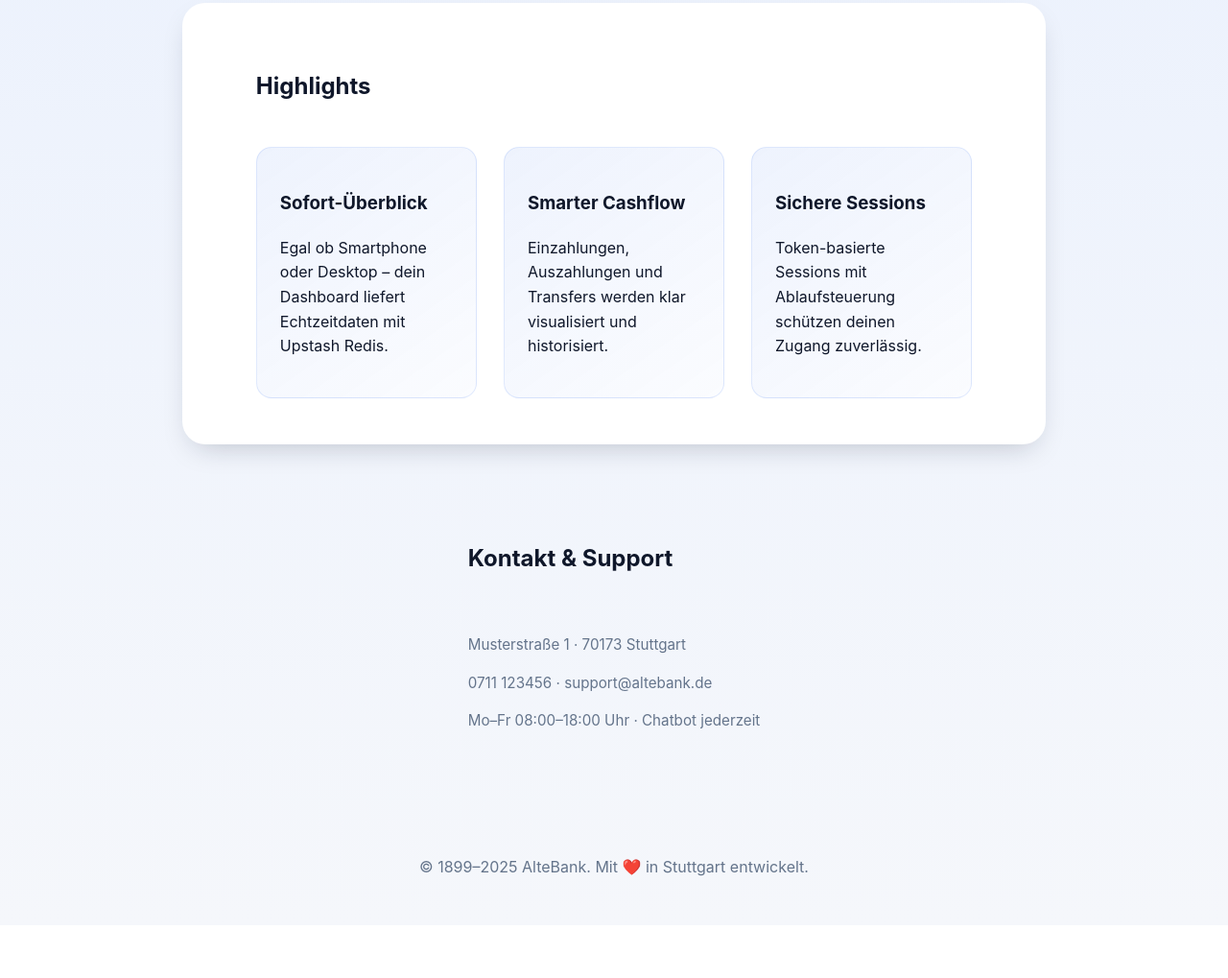
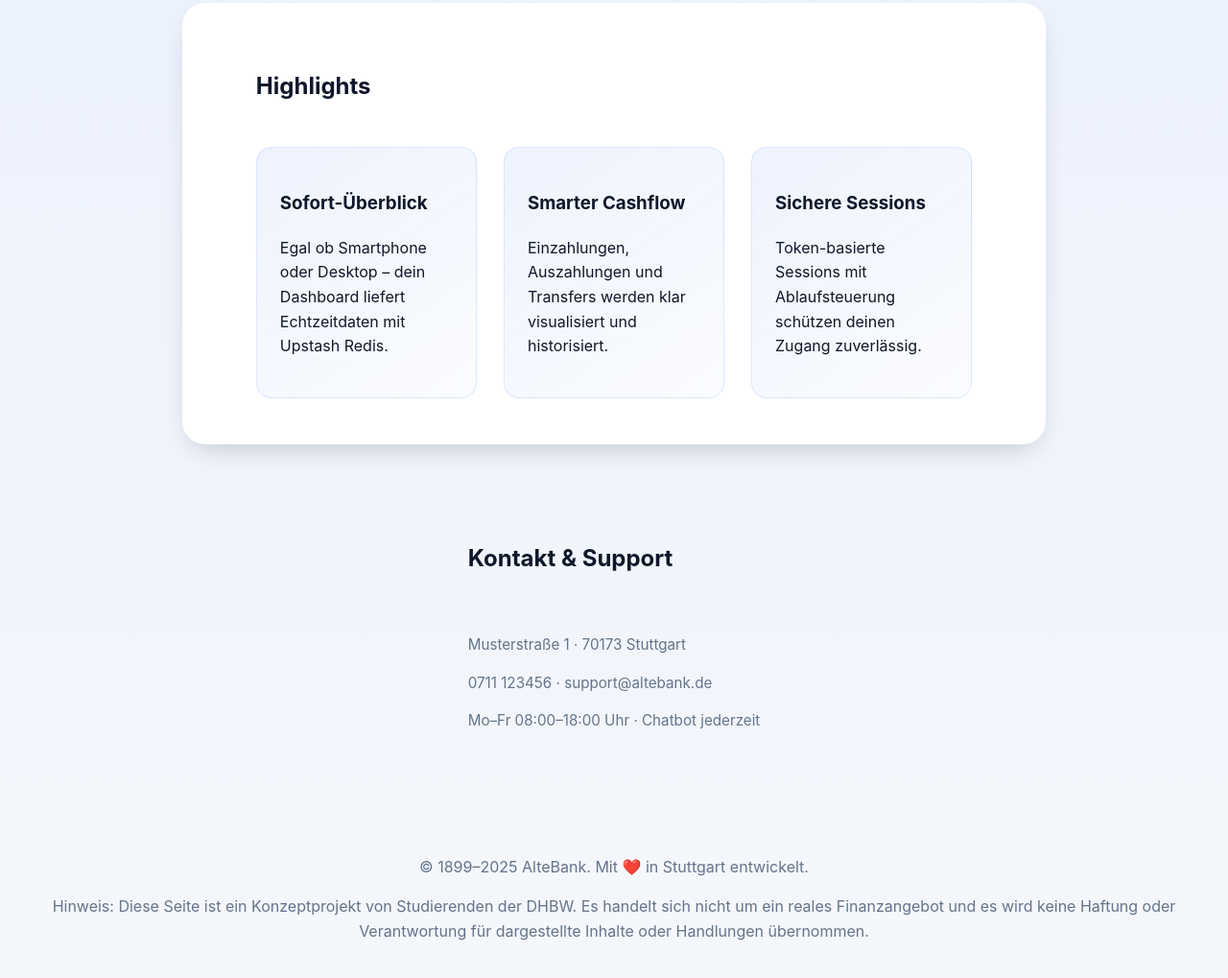
Before and after one commit to STAINCABLER/DHBW_TIF23_BetriebMonitor, a plain HTML site: page Web2.0/index.html in a window 1280 px wide. Shown: the part 1288-2307 px from the top of the page at 96% size. Before the commit the page ends 2252 px from the top, so only its background shows below. Drawn offline with nearby package versions, Linux system fonts and the light colour scheme.

Commit message:
Füge Haftungsausschluss im Footer hinzu

```diff
--- a/Web2.0/index.html
+++ b/Web2.0/index.html
@@ -295,6 +295,7 @@
 
     <footer class="site-footer">
       <p>&copy; 1899–2025 AlteBank. Mit ❤️ in Stuttgart entwickelt.</p>
+      <p class="site-footer__disclaimer">Hinweis: Diese Seite ist ein Konzeptprojekt von Studierenden der DHBW. Es handelt sich nicht um ein reales Finanzangebot und es wird keine Haftung oder Verantwortung für dargestellte Inhalte oder Handlungen übernommen.</p>
     </footer>
   </div>
 
```
